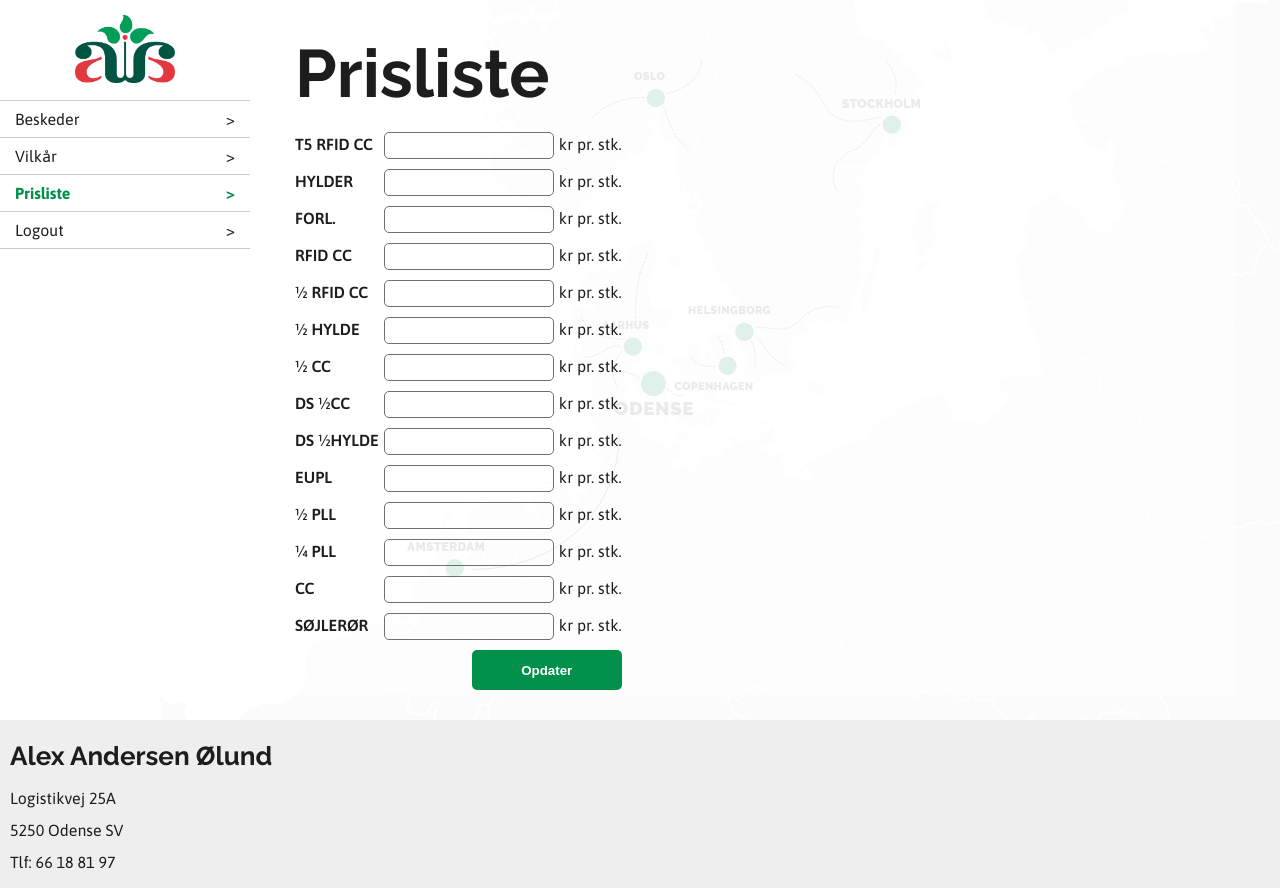
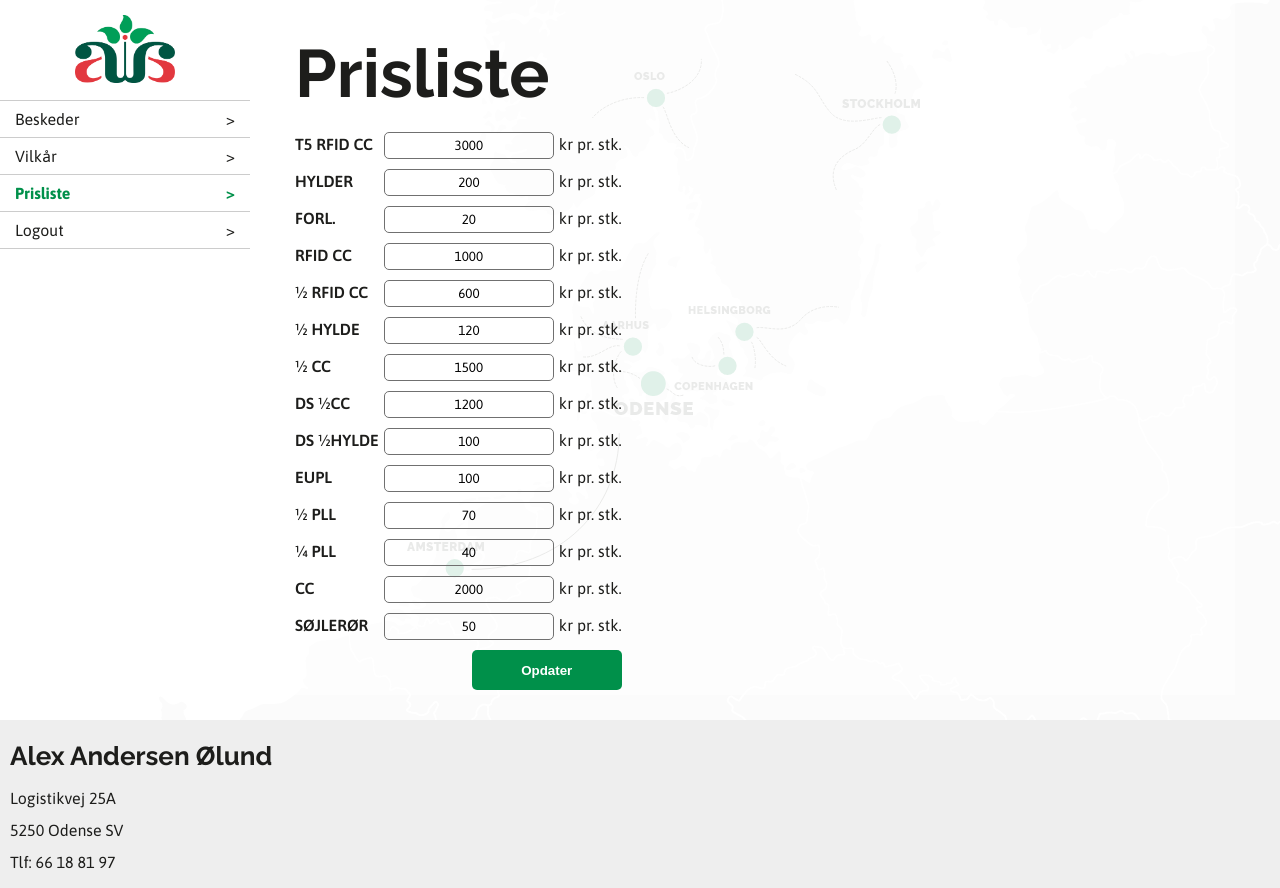
Before and after one commit to Surkrit/aa-emballage-app, a React (Create React App) app: page /Admin/Prices in a window 1280 px wide. Built offline with nearby package versions, Linux system fonts and the light colour scheme.

Commit message:
Så er der priser, som ikke kan opdateres :sheep: :ram:

```diff
--- a/src/components/AddRow.js
+++ b/src/components/AddRow.js
@@ -1,5 +1,4 @@
 import React, { useState } from 'react';
-// import Button from './Button';
 import PropTypes from 'prop-types';
 import '../style/App.css';
 
@@ -20,7 +19,6 @@ const initialRow = {
   quartPll: 0,
   cc: 0,
   sojleror: 0,
-  // comment: '',
   subRows: undefined,
 }
 
@@ -59,7 +57,6 @@ const AddRow = props => {
                 <th><h4>¼ Pll</h4></th>
                 <th><h4>CC</h4></th>
                 <th><h4>Søjlerør</h4></th>
-              {/* <th>Kommentar</th> */}
               </tr>
             </thead>
             <tbody>
@@ -78,7 +75,6 @@ const AddRow = props => {
                 <td><input type="number" name="quartPll" value={input.quartPll} onChange={handleChange('quartPll')} /></td>
                 <td><input type="number" name="cc" value={input.cc} onChange={handleChange('cc')} /></td>
                 <td><input type="number" name="sojleror" value={input.sojleror} onChange={handleChange('sojleror')} /></td>
-              {/* <td><Comment /></td> */}
               </tr>
             </tbody>
           </table>
--- a/src/components/Prices.js
+++ b/src/components/Prices.js
@@ -1,38 +1,62 @@
-import React from 'react';
+import React, { useState } from 'react';
 import Headline from './Headline';
 import Button from './Button'
 import '../style/App.css';
 
-function EmbaRow({name, EmbaName}) {
+const initialPrice = {
+  t5RfidCc: 3000,
+  hylder: 200,
+  forl: 20,
+  rfidCc: 1000,
+  halfRfidCc: 600,
+  halfHylde: 120,
+  halfCc: 1500,
+  dsHalfCc: 1200,
+  dsHalfHylde: 100,
+  eupl: 100,
+  halfPll: 70,
+  quartPll: 40,
+  cc: 2000,
+  sojleror: 50,
+}
+
+function EmbaRow({name, EmbaName, onChange, value}) {
   return (
     <tr>
         <td>{EmbaName}</td>
-        <td><input type="number" name={name} /></td>
+        <td><input type="number" name={name} value={value} onChange={onChange}/></td>
         <td>kr pr. stk.</td>
     </tr>
   );
 }
 
 function Prices() {
+  const [input, setInput] = useState(initialPrice)
+
+  const handleChange = name => ({ target: { value } }) => {
+    setInput({ ...input, [name]: value })
+  }
   return (
     <div className="prices">
       <Headline title="Prisliste" />
       <form>
         <table>
-          <EmbaRow EmbaName="T5 Rfid CC" name="t5rfidcc"/>
-          <EmbaRow EmbaName="Hylder" name="hylder"/>
-          <EmbaRow EmbaName="Forl." name="forl"/>
-          <EmbaRow EmbaName="Rfid CC"name="rfidcc"/>
-          <EmbaRow EmbaName="½ Rfid CC" name="½rfidcc"/>
-          <EmbaRow EmbaName="½ hylde" name="½hylde"/>
-          <EmbaRow EmbaName="½ CC" name="½cc"/>
-          <EmbaRow EmbaName="DS ½CC" name="ds½cc"/>
-          <EmbaRow EmbaName="DS ½Hylde" name="ds½hylde"/>
-          <EmbaRow EmbaName="Eupl" name="eupl"/>
-          <EmbaRow EmbaName="½ Pll" name="½pll"/>
-          <EmbaRow EmbaName="¼ Pll" name="¼pll"/>
-          <EmbaRow EmbaName="CC" name="cc"/>
-          <EmbaRow EmbaName="Søjlerør" name="sojleror"/>
+          <tbody>
+            <EmbaRow EmbaName="T5 Rfid CC" name="t5RfidCc" value={input.t5RfidCc} onChange={handleChange('t5RfidCc')}/>
+            <EmbaRow EmbaName="Hylder" name="hylder" value={input.hylder} onChange={handleChange('hylder')}/>
+            <EmbaRow EmbaName="Forl." name="forl" value={input.forl} onChange={handleChange('forl')}/>
+            <EmbaRow EmbaName="Rfid CC"name="rfidCc" value={input.rfidCc} onChange={handleChange('rfidCc')}/>
+            <EmbaRow EmbaName="½ Rfid CC" name="halfRfidCc" value={input.halfRfidCc} onChange={handleChange('halfRfidCc')}/>
+            <EmbaRow EmbaName="½ hylde" name="halfHylde" value={input.halfHylde} onChange={handleChange('halfHylde')}/>
+            <EmbaRow EmbaName="½ CC" name="halfCc" value={input.halfCc} onChange={handleChange('halfCc')}/>
+            <EmbaRow EmbaName="DS ½CC" name="dsHalfCc" value={input.dsHalfCc} onChange={handleChange('dsHalfCc')}/>
+            <EmbaRow EmbaName="DS ½Hylde" name="dsHalfHylde" value={input.dsHalfHylde} onChange={handleChange('dsHalfHylde')}/>
+            <EmbaRow EmbaName="Eupl" name="eupl" value={input.eupl} onChange={handleChange('eupl')}/>
+            <EmbaRow EmbaName="½ Pll" name="halfPll" value={input.halfPll} onChange={handleChange('halfPll')}/>
+            <EmbaRow EmbaName="¼ Pll" name="quartPll" value={input.quartPll} onChange={handleChange('quartPll')}/>
+            <EmbaRow EmbaName="CC" name="cc" value={input.cc} onChange={handleChange('cc')}/>
+            <EmbaRow EmbaName="Søjlerør" name="sojleror" value={input.sojleror} onChange={handleChange('sojleror')}/>
+          </tbody>
         </table>
         <Button buttonname="Opdater"/>
       </form>
--- a/src/style/App.css
+++ b/src/style/App.css
@@ -65,6 +65,7 @@ body {
 
 h1 {
   font-size: 67px;
+  font-weight: bold;
   margin-top: 40px;
   margin-bottom: 20px;
 }
@@ -83,18 +84,11 @@ h4 {
 
 p {
   font-size: 16px;
+  font-family: 'Asap', sans-serif;
 }
 
 h1, h2, h3, h4, h5, h6 {
   font-family: 'Raleway', sans-serif;
-}
-
-p {
-  font-family: 'Asap', sans-serif;
-}
-
-h1 {
-  font-weight: bold;
 }
 
 .flex {
--- a/src/style/_import.scss
+++ b/src/style/_import.scss
@@ -1,18 +1,14 @@
 @import 'Reset';
 @import 'Basic';
 @import 'mixins';
-// @import 'components/DropDown';
-// @import 'components/Comment';
 @import 'components/Nav';
 @import 'components/Footer';
 @import 'components/Prices';
 @import 'components/Message';
 @import 'components/Button';
-// @import 'components/Emballage';
 @import 'components/Login';
 @import 'components/AddRow';
 @import 'components/EnhancedTable';
-// @import 'components/Pagination';
 @import 'components/MessageField';
 @import 'components/Terms';
 @import 'components/Profile';
```
Also changed, not shown: src/style/_Basic.scss (+7 -13 lines), 1 other file (tests, documents, lock files or other folders). Lines whose indentation alone changed are shown as unchanged.
